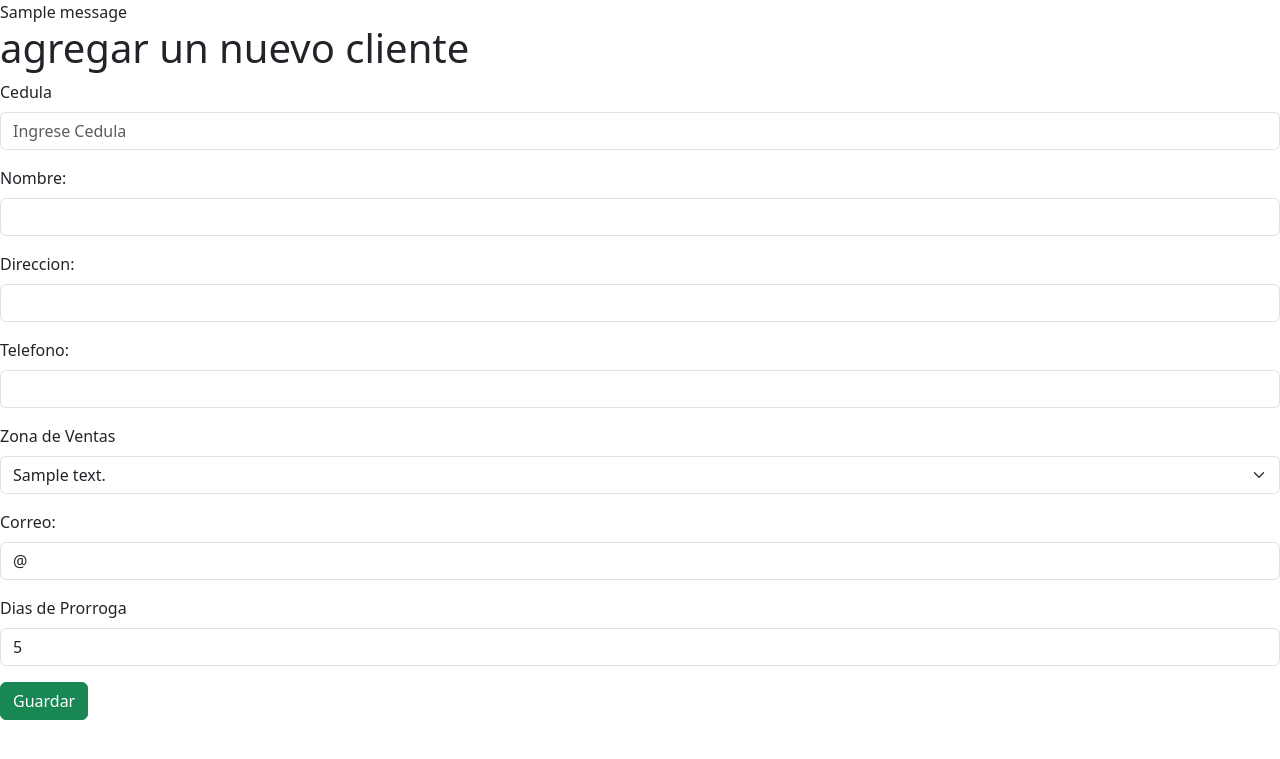
After one commit to jose1574/isp-pay, a Flask app: template flaskr/clients/templates/add_client.html in a window 1280 px wide. The commit adds this page. Shown: the top 759 px of the page. Run offline with Flask 3, Linux system fonts and the light colour scheme; the template is opened without the code that fills it: most values are stand-ins (such as "Sample title", 1, 10 or a date in 2020); one stand-in notice (Sample message) is shown.

Commit message:
se crea correctamente un cliente

```diff
--- /dev/null
+++ b/flaskr/clients/templates/add_client.html
@@ -0,0 +1,53 @@
+{% extends "base.html" %}
+{% block title %}Nuevo Cliente{% endblock %}
+{% block content %}
+<h1>agregar un nuevo cliente</h1>
+    <div>
+        <form action="{{ url_for('clients.save_client') }}" method="post">
+            <div class="mb-3">
+                <label for="code" class="form-label">Cedula</label>
+                <input type="text" id="code" name="code" placeholder="Ingrese Cedula" class="form-control" required>
+            </div>
+            <div class="mb-3">
+                <label for="description" class="form-label">Nombre:</label>
+                <input type="text" id="description" name="description" class="form-control" required>
+            </div>
+
+            <div class="mb-3">
+                <label for="address" class="form-label">Direccion:</label >
+                <input type="text" id="address" name="address" class="form-control" required>
+            </div>
+
+            <div class="mb-3">
+                <label for="phone" class="form-label">Telefono:</label >
+                <input type="text" id="phone" name="phone" class="form-control" required>
+            </div>
+
+            <div class="mb-3">
+            <label for="area_sales" class="form-label">Zona de Ventas</label>
+            <select name="area_sales" id="area_sales" class="form-select">
+                {% for a in area_sales %}
+                <option value="{{ a.code }}">{{ a.description }}</option>
+                {% endfor %}
+            </select>
+            </div>
+
+            <div class="mb-3">
+                <label for="email" class="form-label">Correo:</label>
+                <input type="text" id="email" name="email" value="@" class="form-control">
+            </div>
+
+            <div class="mb-3">
+                <label for="credit_days" class="form-label">Dias de Prorroga</label>
+                <input type="number" id="credit_days" name="credit_days" value="5" class="form-control" required>
+            </div>
+            <button type="submit" class="btn btn-success">Guardar</button>
+        </form>
+    </div>
+
+
+
+
+
+
+{% endblock %}
--- a/flaskr/templates/base.html
+++ b/flaskr/templates/base.html
@@ -1,13 +1,21 @@
 <!doctype html>
 <title>{% block title %}{% endblock %} - Flaskr</title>
-<nav>
-</nav>
-<section class="content">
-  <header>
-    {% block header %}{% endblock %}
-  </header>
-  {% for message in get_flashed_messages() %}
+<head>
+
+  <link href="https://cdn.jsdelivr.net/npm/bootstrap@5.3.8/dist/css/bootstrap.min.css" rel="stylesheet" />
+  <!-- Agrega tu propio CSS aquí -->
+  <link href="{{ url_for('static', filename='static/style.css') }}" rel="stylesheet" />
+
+
+</head>
+<body>
+  <nav></nav>
+  <section class="content">
+    <header>{% block header %}{% endblock %}</header>
+    {% for message in get_flashed_messages() %}
     <div class="flash">{{ message }}</div>
-  {% endfor %}
-  {% block content %}{% endblock %}
-</section>
+    {% endfor %} {% block content %}{% endblock %}
+  </section>
+  <script src="https://cdn.jsdelivr.net/npm/bootstrap@5.3.8/dist/js/bootstrap.bundle.min.js"></script>
+
+</body>
```
Also changed, not shown: flaskr/clients/routes.py (+31 -2 lines), flaskr/clients/services/querys.py (+78 -0 lines).
